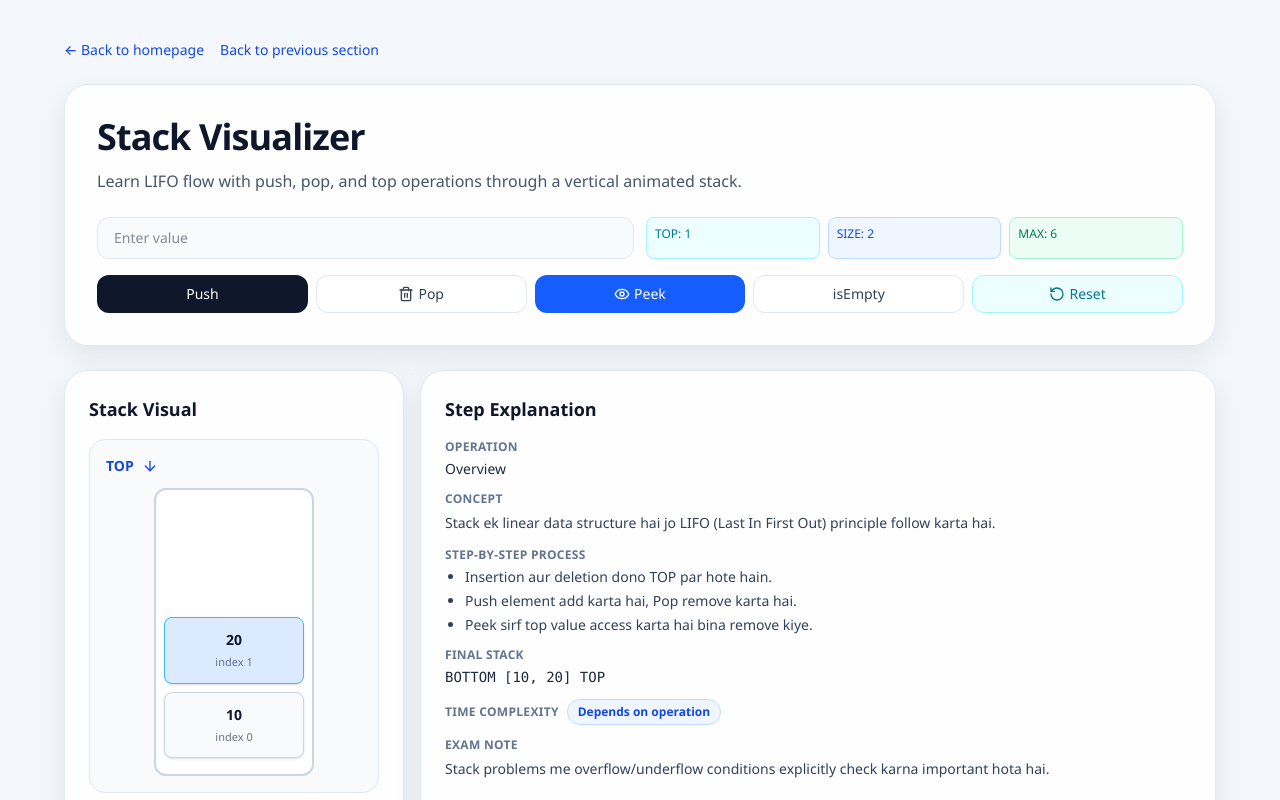
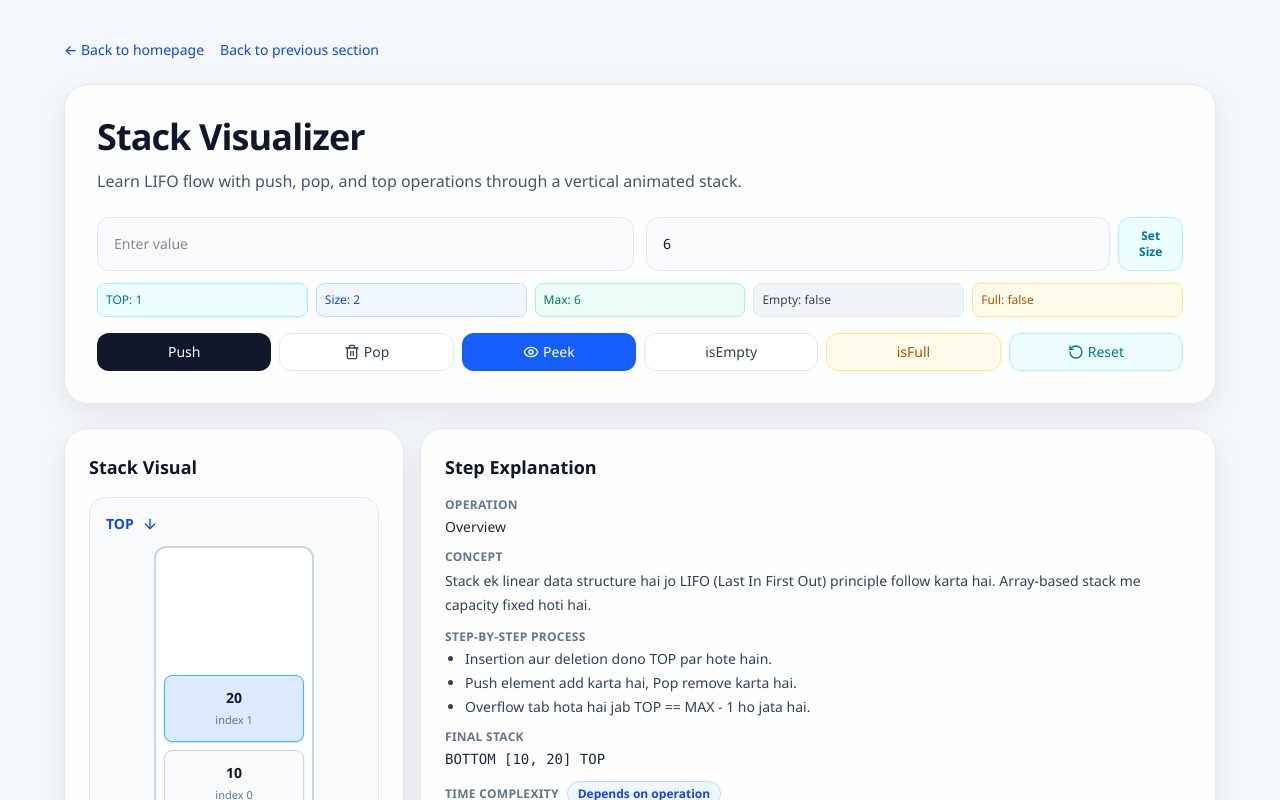
Before and after one commit to prabhakarshukla/DSA_Visualizer, a Next.js app: page /stack in a window 1280 px wide. Shown: the top 800 px of the page. Built offline with nearby package versions, Linux system fonts and the light colour scheme.

Commit message:
updated stack Visualization

```diff
--- a/app/stack/page.tsx
+++ b/app/stack/page.tsx
@@ -2,10 +2,10 @@
 
 import Link from "next/link";
 import { AnimatePresence, motion } from "framer-motion";
-import { ArrowDown, Eye, RotateCcw, Trash2 } from "lucide-react";
+import { AlertTriangle, ArrowDown, Eye, RotateCcw, Trash2 } from "lucide-react";
 import { useMemo, useState } from "react";
 
-type OperationKey = "push" | "pop" | "peek" | "isempty" | "reset" | "idle";
+type OperationKey = "push" | "pop" | "peek" | "isempty" | "isfull" | "reset" | "idle";
 
 type ExplanationData = {
   operation: string;
@@ -17,7 +17,7 @@ type ExplanationData = {
 };
 
 const defaultStack = ["10", "20"];
-const maxSize = 6;
+const defaultMaxSize = 6;
 
 const pseudocodeMap: Record<OperationKey, string[]> = {
   push: [
@@ -34,14 +34,10 @@ const pseudocodeMap: Record<OperationKey, string[]> = {
     "    value = stack[TOP]",
     "    TOP = TOP - 1",
   ],
-  peek: [
-    "if TOP == -1:",
-    "    print \"Empty\"",
-    "else:",
-    "    print stack[TOP]",
-  ],
+  peek: ["if TOP == -1:", "    print \"Empty\"", "else:", "    print stack[TOP]"],
   isempty: ["if TOP == -1:", "    return true", "else:", "    return false"],
-  reset: ["stack = [10, 20]", "clear highlight", "clear input", "TOP = stack.length - 1"],
+  isfull: ["if TOP == MAX - 1:", "    return true", "else:", "    return false"],
+  reset: ["stack = [10, 20]", "clear highlight", "clear input", "TOP = stack.length - 1", "MAX = 6"],
   idle: ["Select operation to view stack pseudocode."],
 };
 
@@ -51,23 +47,29 @@ const formatStack = (stack: string[]) =>
 export default function StackPage() {
   const [stack, setStack] = useState<string[]>(defaultStack);
   const [valueInput, setValueInput] = useState("");
+  const [maxSize, setMaxSize] = useState<number>(defaultMaxSize);
+  const [capacityInput, setCapacityInput] = useState<string>(String(defaultMaxSize));
   const [activeOperation, setActiveOperation] = useState<OperationKey>("idle");
   const [highlightTop, setHighlightTop] = useState(false);
+  const [showOverflowWarning, setShowOverflowWarning] = useState(false);
   const [explanation, setExplanation] = useState<ExplanationData>({
     operation: "Overview",
-    concept: "Stack ek linear data structure hai jo LIFO (Last In First Out) principle follow karta hai.",
+    concept:
+      "Stack ek linear data structure hai jo LIFO (Last In First Out) principle follow karta hai. Array-based stack me capacity fixed hoti hai.",
     steps: [
       "Insertion aur deletion dono TOP par hote hain.",
       "Push element add karta hai, Pop remove karta hai.",
-      "Peek sirf top value access karta hai bina remove kiye.",
+      "Overflow tab hota hai jab TOP == MAX - 1 ho jata hai.",
     ],
     finalStack: formatStack(defaultStack),
     timeComplexity: "Depends on operation",
-    examNote: "Stack problems me overflow/underflow conditions explicitly check karna important hota hai.",
+    examNote: "Stack problems me overflow/underflow checks explicitly likhna important hota hai.",
   });
 
   const topIndex = stack.length - 1;
   const currentSize = stack.length;
+  const isEmpty = currentSize === 0;
+  const isFull = currentSize === maxSize;
   const pseudocode = useMemo(() => pseudocodeMap[activeOperation], [activeOperation]);
 
   const setValidationExplanation = (operation: OperationKey, message: string) => {
@@ -85,6 +87,38 @@ export default function StackPage() {
     });
   };
 
+  const handleCapacityUpdate = () => {
+    const parsed = Number(capacityInput);
+    if (!Number.isInteger(parsed) || parsed <= 0) {
+      setValidationExplanation("isfull", "Stack size must be greater than 0.");
+      return;
+    }
+
+    if (parsed < stack.length) {
+      setValidationExplanation(
+        "isfull",
+        `Current stack size ${stack.length} hai. Capacity ko isse chhota set nahi kar sakte.`
+      );
+      return;
+    }
+
+    setMaxSize(parsed);
+    setShowOverflowWarning(false);
+    setExplanation({
+      operation: "Capacity Update",
+      concept:
+        "Array-based stack me capacity fixed hoti hai, aur yaha learning ke liye user controlled fixed capacity set kar sakte hain.",
+      steps: [
+        `MAX capacity ${parsed} set hui.`,
+        "Current stack elements unchanged rahe.",
+        "Ab overflow check TOP == MAX - 1 rule se hoga.",
+      ],
+      finalStack: formatStack(stack),
+      timeComplexity: "O(1)",
+      examNote: "Educationally cleaner approach: existing elements preserve karne ke liye too-small capacity reject ki gayi.",
+    });
+  };
+
   const handlePush = () => {
     setActiveOperation("push");
     if (valueInput.trim() === "") {
@@ -92,6 +126,7 @@ export default function StackPage() {
       return;
     }
     if (stack.length >= maxSize) {
+      setShowOverflowWarning(true);
       setValidationExplanation("push", "Stack Overflow");
       return;
     }
@@ -99,24 +134,26 @@ export default function StackPage() {
     const value = valueInput.trim();
     const next = [...stack, value];
     setStack(next);
+    setShowOverflowWarning(false);
     setHighlightTop(true);
     setExplanation({
       operation: "Push",
       concept:
-        "Push me new element TOP par add hota hai, TOP pointer update hota hai, aur LIFO property maintain hoti hai.",
+        "Push me insertion tabhi possible hai jab stack full na ho. New element TOP par add hota hai aur LIFO property maintain hoti hai.",
       steps: [
+        `Full condition check hua: TOP (${stack.length - 1}) vs MAX-1 (${maxSize - 1}).`,
         `Value ${value} stack ke top par add hua.`,
         `TOP index ${next.length - 1} par move hua.`,
-        "Latest inserted element ab sabse pehle pop hoga (LIFO).",
       ],
       finalStack: formatStack(next),
       timeComplexity: "O(1)",
-      examNote: "Push direct TOP update operation hai, isliye constant time hota hai.",
+      examNote: "Agar TOP == MAX-1 ho to push allowed nahi hota, warna overflow hota hai.",
     });
   };
 
   const handlePop = () => {
     setActiveOperation("pop");
+    setShowOverflowWarning(false);
     if (stack.length === 0) {
       setValidationExplanation("pop", "Stack Underflow");
       return;
@@ -129,20 +166,21 @@ export default function StackPage() {
     setExplanation({
       operation: "Pop",
       concept:
-        "Pop me TOP element remove hota hai, TOP next lower element par shift hota hai, aur LIFO behavior visible hota hai.",
+        "Pop me TOP element remove hota hai, TOP next lower element par shift hota hai, aur LIFO behavior clearly dikhai deta hai.",
       steps: [
         `TOP element ${removed} remove hua.`,
         next.length === 0 ? "Stack empty ho gaya aur TOP = -1 ho gaya." : `TOP ab index ${next.length - 1} par shift hua.`,
-        "Jo element sabse last push hua tha wahi pehle pop hua (LIFO).",
+        "Jo element sabse last push hua tha wahi pehle pop hua.",
       ],
       finalStack: formatStack(next),
       timeComplexity: "O(1)",
-      examNote: "Pop se memory clean-up + TOP decrement dono constant time me hote hain.",
+      examNote: "Pop constant time operation hai kyunki sirf TOP pointer update hota hai.",
     });
   };
 
   const handlePeek = () => {
     setActiveOperation("peek");
+    setShowOverflowWarning(false);
     if (stack.length === 0) {
       setValidationExplanation("peek", "Stack Underflow");
       return;
@@ -160,21 +198,21 @@ export default function StackPage() {
       ],
       finalStack: formatStack(stack),
       timeComplexity: "O(1)",
-      examNote: "Peek safe read operation hai jisme state mutate nahi hoti.",
+      examNote: "Peek read-only operation hai aur state mutate nahi karti.",
     });
   };
 
   const handleIsEmpty = () => {
     setActiveOperation("isempty");
-    const empty = stack.length === 0;
+    setShowOverflowWarning(false);
     setHighlightTop(false);
     setExplanation({
       operation: "isEmpty",
       concept: "isEmpty stack empty condition check karta hai: agar koi element nahi hai to stack empty return hota hai.",
       steps: [
         "TOP index check hua.",
-        empty ? "TOP = -1 mila, isliye stack empty hai." : `TOP = ${stack.length - 1} mila, isliye stack empty nahi hai.`,
-        `Result: ${empty ? "true" : "false"}`,
+        isEmpty ? "TOP = -1 mila, isliye stack empty hai." : `TOP = ${topIndex} mila, isliye stack empty nahi hai.`,
+        `Result: ${isEmpty ? "true" : "false"}`,
       ],
       finalStack: formatStack(stack),
       timeComplexity: "O(1)",
@@ -182,18 +220,40 @@ export default function StackPage() {
     });
   };
 
+  const handleIsFull = () => {
+    setActiveOperation("isfull");
+    setShowOverflowWarning(isFull);
+    setHighlightTop(false);
+    setExplanation({
+      operation: "isFull",
+      concept:
+        "Stack full condition check karti hai ki current size max capacity ke equal hai ya nahi. Agar TOP == MAX - 1, toh stack full maana jata hai.",
+      steps: [
+        `TOP index ${topIndex} compute hua.`,
+        `MAX - 1 (${maxSize - 1}) se compare hua.`,
+        `Result: ${isFull ? "true (stack full)" : "false (space available)"}`,
+      ],
+      finalStack: formatStack(stack),
+      timeComplexity: "O(1)",
+      examNote: "isFull check overflow prevention ka core guard hota hai.",
+    });
+  };
+
   const handleReset = () => {
     setActiveOperation("reset");
     setStack(defaultStack);
+    setMaxSize(defaultMaxSize);
+    setCapacityInput(String(defaultMaxSize));
     setValueInput("");
     setHighlightTop(false);
+    setShowOverflowWarning(false);
     setExplanation({
       operation: "Reset",
-      concept: "Default stack restore hota hai, highlights clear hote hain, aur inputs clear hote hain.",
+      concept: "Default stack restore hota hai, highlights clear hote hain, inputs clear hote hain.",
       steps: [
         "Stack default values [10, 20] par reset hua.",
-        "Top highlight clear hua.",
-        "Input field clean ho gaya.",
+        "Max capacity default 6 par reset hui.",
+        "Highlights aur input fields clear ho gaye.",
       ],
       finalStack: formatStack(defaultStack),
       timeComplexity: "O(n)",
@@ -219,7 +279,8 @@ export default function StackPage() {
             Learn LIFO flow with push, pop, and top operations through a vertical animated stack.
           </p>
 
-          <div className="mt-6 grid grid-cols-1 gap-3 md:grid-cols-2">
+          <div className="mt-6 grid grid-cols-1 gap-3">
+            <div className="grid grid-cols-1 gap-3 md:grid-cols-2">
               <input
                 type="text"
                 value={valueInput}
@@ -227,18 +288,39 @@ export default function StackPage() {
                 placeholder="Enter value"
                 className="w-full rounded-xl border border-slate-200 bg-slate-50 px-4 py-2.5 text-sm outline-none ring-cyan-300 transition focus:ring"
               />
-            <div className="grid grid-cols-3 gap-2 text-xs font-medium">
-              <span className="rounded-lg border border-cyan-200 bg-cyan-50 px-2 py-2 text-cyan-700">TOP: {topIndex}</span>
-              <span className="rounded-lg border border-blue-200 bg-blue-50 px-2 py-2 text-blue-700">SIZE: {currentSize}</span>
-              <span className="rounded-lg border border-emerald-200 bg-emerald-50 px-2 py-2 text-emerald-700">MAX: {maxSize}</span>
+
+              <div className="flex gap-2">
+                <input
+                  type="number"
+                  value={capacityInput}
+                  onChange={(event) => setCapacityInput(event.target.value)}
+                  placeholder="Stack size"
+                  className="w-full rounded-xl border border-slate-200 bg-slate-50 px-4 py-2.5 text-sm outline-none ring-cyan-300 transition focus:ring"
+                />
+                <button
+                  onClick={handleCapacityUpdate}
+                  className="rounded-xl border border-cyan-200 bg-cyan-50 px-3 py-2.5 text-xs font-semibold text-cyan-700 hover:bg-cyan-100"
+                >
+                  Set Size
+                </button>
               </div>
             </div>
 
-          <div className="mt-4 grid grid-cols-2 gap-2 sm:grid-cols-3 lg:grid-cols-5">
+            <div className="grid grid-cols-2 gap-2 text-xs font-medium md:grid-cols-5">
+              <span className="rounded-lg border border-cyan-200 bg-cyan-50 px-2 py-2 text-cyan-700">TOP: {topIndex}</span>
+              <span className="rounded-lg border border-blue-200 bg-blue-50 px-2 py-2 text-blue-700">Size: {currentSize}</span>
+              <span className="rounded-lg border border-emerald-200 bg-emerald-50 px-2 py-2 text-emerald-700">Max: {maxSize}</span>
+              <span className="rounded-lg border border-slate-200 bg-slate-100 px-2 py-2 text-slate-700">Empty: {isEmpty ? "true" : "false"}</span>
+              <span className="rounded-lg border border-amber-200 bg-amber-50 px-2 py-2 text-amber-700">Full: {isFull ? "true" : "false"}</span>
+            </div>
+          </div>
+
+          <div className="mt-4 grid grid-cols-2 gap-2 sm:grid-cols-3 lg:grid-cols-6">
             <button onClick={handlePush} className="rounded-xl bg-slate-900 px-3 py-2 text-sm font-medium text-white hover:bg-slate-800">Push</button>
             <button onClick={handlePop} className="inline-flex items-center justify-center gap-1 rounded-xl border border-slate-200 bg-white px-3 py-2 text-sm font-medium text-slate-700 hover:bg-slate-50"><Trash2 className="h-4 w-4" />Pop</button>
             <button onClick={handlePeek} className="inline-flex items-center justify-center gap-1 rounded-xl bg-blue-600 px-3 py-2 text-sm font-medium text-white hover:bg-blue-500"><Eye className="h-4 w-4" />Peek</button>
             <button onClick={handleIsEmpty} className="rounded-xl border border-slate-200 bg-white px-3 py-2 text-sm font-medium text-slate-700 hover:bg-slate-50">isEmpty</button>
+            <button onClick={handleIsFull} className="rounded-xl border border-amber-200 bg-amber-50 px-3 py-2 text-sm font-medium text-amber-700 hover:bg-amber-100">isFull</button>
             <button onClick={handleReset} className="inline-flex items-center justify-center gap-1 rounded-xl border border-cyan-200 bg-cyan-50 px-3 py-2 text-sm font-medium text-cyan-700 hover:bg-cyan-100"><RotateCcw className="h-4 w-4" />Reset</button>
           </div>
         </section>
@@ -248,12 +330,26 @@ export default function StackPage() {
             <h2 className="text-lg font-semibold text-slate-900">Stack Visual</h2>
 
             <div className="mt-4 rounded-2xl border border-slate-200 bg-slate-50 p-4">
+              <AnimatePresence>
+                {(showOverflowWarning || isFull) && (
+                  <motion.div
+                    initial={{ opacity: 0, y: -8 }}
+                    animate={{ opacity: 1, y: 0 }}
+                    exit={{ opacity: 0, y: -8 }}
+                    className="mb-3 flex items-center gap-2 rounded-xl border border-rose-200 bg-rose-50 px-3 py-2 text-xs font-semibold text-rose-700"
+                  >
+                    <AlertTriangle className="h-4 w-4" />
+                    Stack Overflow Risk: capacity reached.
+                  </motion.div>
+                )}
+              </AnimatePresence>
+
               <div className="mb-3 flex items-center gap-2 text-sm font-semibold text-blue-700">
                 <span>TOP</span>
                 <ArrowDown className="h-4 w-4" />
               </div>
 
-              <div className="mx-auto flex min-h-72 w-40 flex-col-reverse justify-start rounded-xl border-2 border-slate-300 bg-white p-2">
+              <div className={`mx-auto flex min-h-72 w-40 flex-col-reverse justify-start rounded-xl border-2 bg-white p-2 ${isFull ? "border-amber-400" : "border-slate-300"}`}>
                 <AnimatePresence>
                   {stack.map((item, index) => {
                     const isTop = index === stack.length - 1;
@@ -289,10 +385,12 @@ export default function StackPage() {
               <ul className="mt-1 list-disc space-y-1 pl-5 text-sm text-emerald-700">
                 <li>Stack follows LIFO.</li>
                 <li>Insertion and deletion happen at TOP.</li>
+                <li>Array-based stack has fixed capacity.</li>
                 <li>Push adds element.</li>
                 <li>Pop removes element.</li>
                 <li>Peek accesses top element.</li>
-                <li>Overflow and Underflow possible.</li>
+                <li>Overflow occurs when stack becomes full.</li>
+                <li>Underflow occurs when stack becomes empty.</li>
               </ul>
             </div>
           </div>
```
Lines whose indentation alone changed are shown as unchanged.
